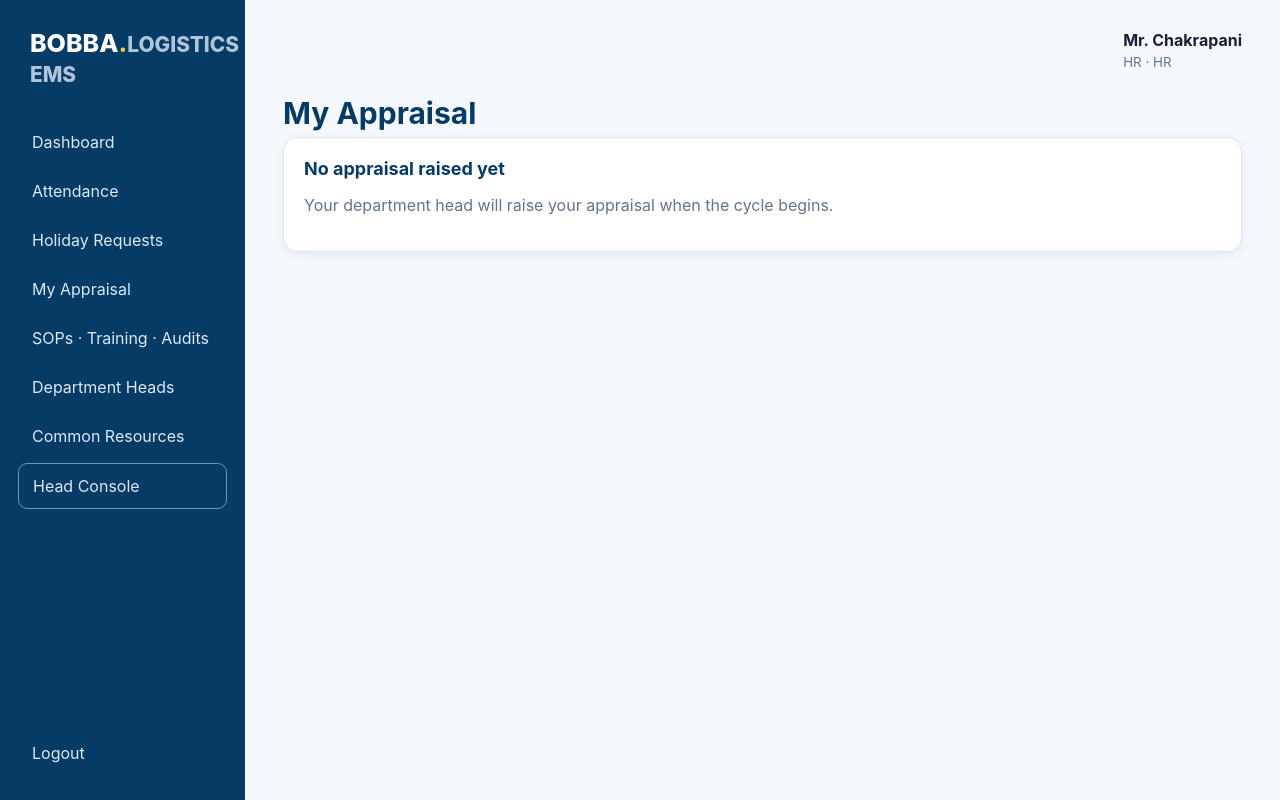
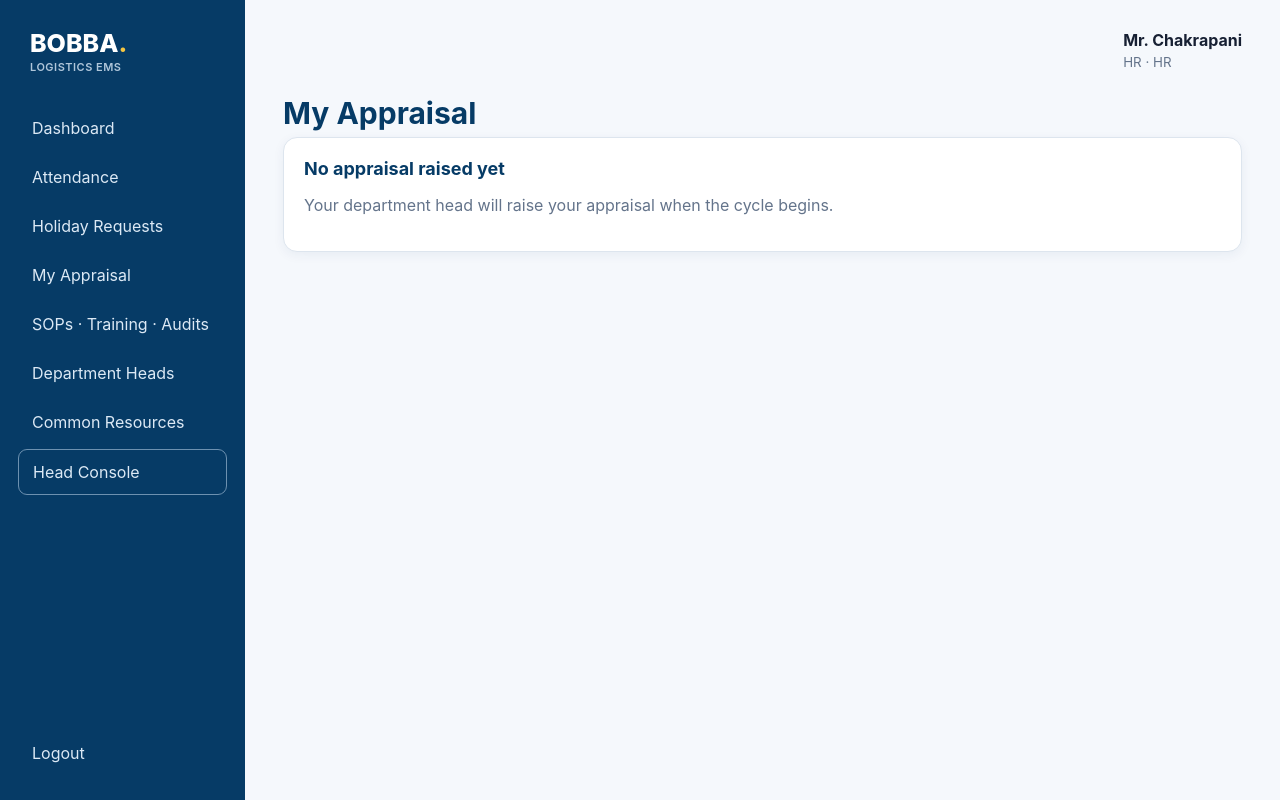
Before and after one commit to rakshithar11/EMS, a Flask app: page /appraisal in a window 1280 px wide. Run offline with Flask 3, Linux system fonts and the light colour scheme; a user stored in the database is signed in; data comes from the database, SQL or seed files in the repository; data that the repository does not hold is empty.

Commit message:
Update style.css

```diff
--- a/static/style.css
+++ b/static/style.css
@@ -66,6 +66,15 @@ body {
     font-weight: 800;
     margin: 0 12px 32px;
     color: #fff;
+}
+
+.brand-sub {
+    display: block;
+    font-size: 11px;
+    font-weight: 600;
+    letter-spacing: 0.5px;
+    color: rgba(255, 255, 255, 0.6);
+    margin-top: 2px;
 }
 
 .brand span {
```
